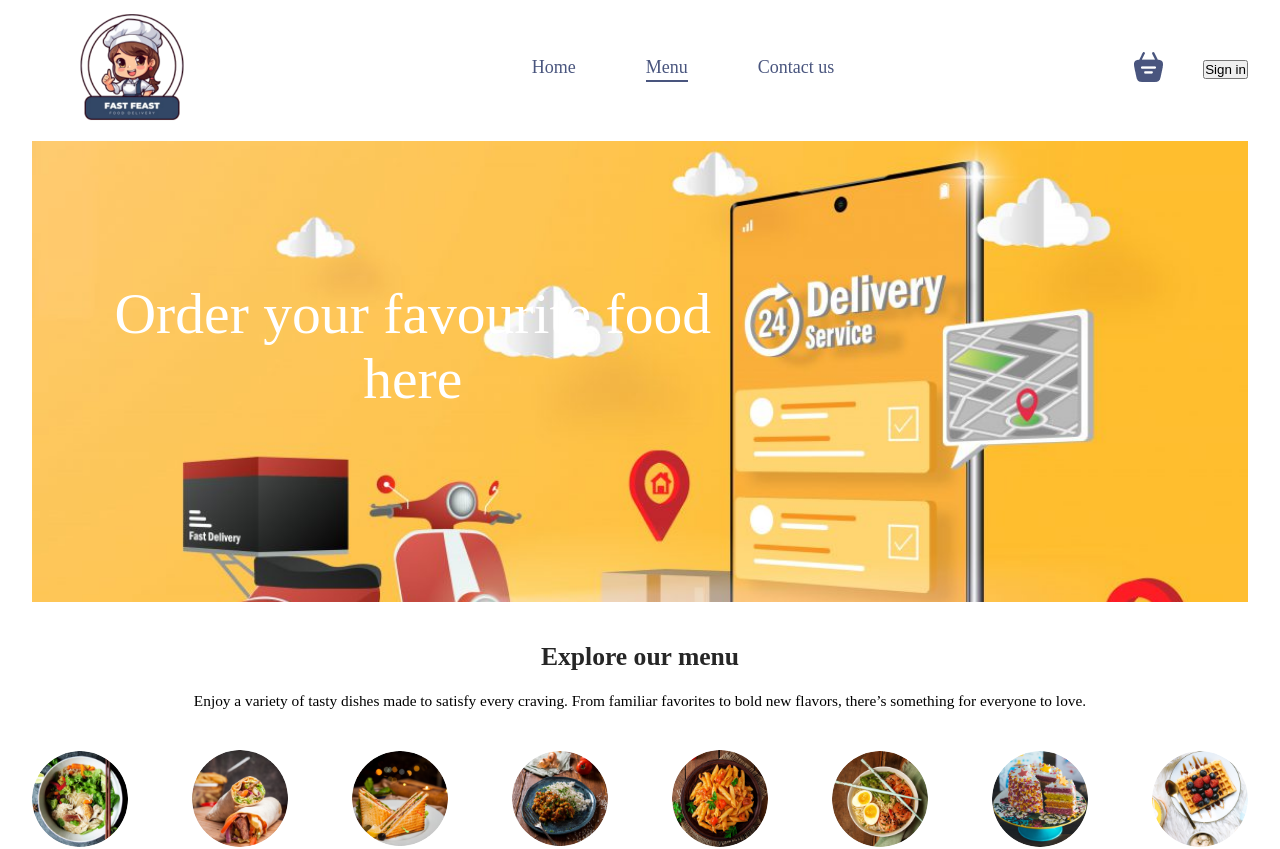
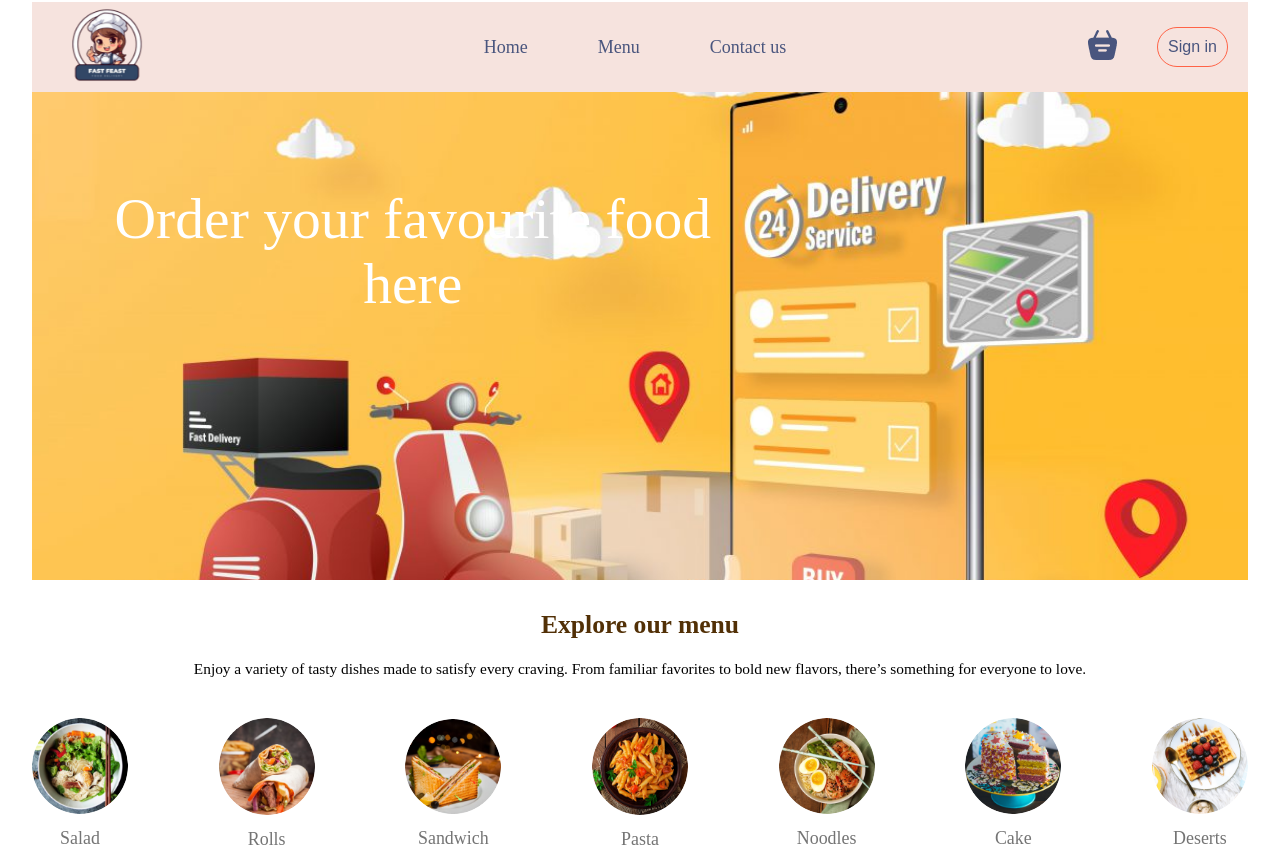
Before and after one commit to sanujis/Food-delivery-website, a React (Vite) app in the folder frontend/: page / in a window 1280 px wide. Shown: the top 849 px of the page. Built offline with nearby package versions, Linux system fonts and the light colour scheme; no server answers.

Commit message:
modified css

```diff
--- a/frontend/src/assets/assets.js
+++ b/frontend/src/assets/assets.js
@@ -95,10 +95,6 @@ export const menu_list = [
     {
         menu_name: "Sandwich",
         menu_image: menu_4
-    },
-    {
-        menu_name: "Pure Veg",
-        menu_image: menu_6
     },
     {
         menu_name: "Pasta",
--- a/frontend/src/components/ExploreMenu/ExploreMenu.css
+++ b/frontend/src/components/ExploreMenu/ExploreMenu.css
@@ -4,8 +4,8 @@
     gap: 20px;
 }
 .explore-menu h1{
-    margin-top: 40px;
-    color: #262626;
+    margin-top: 30px;
+    color: #523006;
     font-size: max(2vw,24px);
     font-weight: 600;
 }
--- a/frontend/src/components/Header/Header.css
+++ b/frontend/src/components/Header/Header.css
@@ -1,5 +1,5 @@
 .header{
-    height: 36vw;
+    height: 42vw;
     margin-top: -50px;
     background: url('../../assets/header_img.jpg') no-repeat;
     background-size: cover;
@@ -17,7 +17,7 @@
     animation: fadeIn 3s;
 }
 .header-contents h2{
-    margin-bottom: 145px;
+    margin-bottom: 210px;
     font-weight: 500;
     color: rgb(255, 255, 255);
     font-size: max(4.5vw,22px);
--- a/frontend/src/components/LoginPopup/LoginPopup.jsx
+++ b/frontend/src/components/LoginPopup/LoginPopup.jsx
@@ -63,7 +63,7 @@ const LoginPopup = ({setShowLogin}) => {
         <button type='submit'>{currentState === "Sign Up" ? "Create Account" : "Login"}</button>
         <div className="login-popup-condition">
           <input type="checkbox" required />
-          <p>By continuing, i agree to the terms of use & privacy policy.</p>
+          <p>By continuing, I agree to the terms of use & privacy policy.</p>
         </div>
         {currentState === "Login" ? (
           <p>
--- a/frontend/src/components/Navbar/Navbar.css
+++ b/frontend/src/components/Navbar/Navbar.css
@@ -1,18 +1,21 @@
-.navbar{
-    padding: 20px 0px;
+.navbar {
+    padding: 10px 0; /* Smaller padding */
     display: flex;
     justify-content: space-between;
-    align-items: center;
-    margin-top: -85px;
+    align-items: center; /* Ensures vertical centering */
+    background-color: #f6e3de;
     position: relative;
     z-index: 1;
+    height: 90px;
+    margin-top: -30px;
 }
 
-.navbar .logo{
-    width: 200px;
+.navbar .logo {
+    width: 150px;
+    height: 200px; /* Let it scale naturally */
     cursor: pointer;
     transition: 0.3s;
-    height: 200px;
+    object-fit: contain; /* Keeps aspect ratio */
 }
 
 .navbar-menu{
@@ -21,15 +24,26 @@
     gap: 70px;
     color: #49557e;
     font-size: 18px;
+    transition: 0.3s;
+    cursor: pointer;
+}
+
+.navbar-menu a:hover {
+    color: tomato; /* Change the text color on hover */
+    border-bottom: 2px solid tomato; /* Add a bottom border for highlighting */
+    transition: 0.3s ease; /* Smooth transition effect */
 }
 
 .navbar-right{
     display: flex;
     align-items: center;
     gap: 40px;
+    color: #49557e;
+    font-size: 18px;
+    transition: 0.3s;
 }
 
-.navbar-button{
+.navbar-right button{
     background: transparent;
     font-size: 16px;
     color:#49557e;
@@ -38,6 +52,10 @@
     border-radius: 50px;
     cursor: pointer;
     transition: 0.3s;
+    display: flex;
+    align-items: center;
+    font-weight: 500;
+    margin-right: 20px;
 }
 
 .navbar .button:hover{
@@ -55,6 +73,7 @@
 
 .navbar-search-icon{
     position: relative;
+    display: flex;
 }
 
 .navbar-search-icon .dot{
--- a/frontend/src/components/Navbar/Navbar.jsx
+++ b/frontend/src/components/Navbar/Navbar.jsx
@@ -5,7 +5,7 @@ import { Link, useNavigate } from 'react-router-dom';
 import { StoreContext } from '../../components/context/StoreContext';
 
 const Navbar = ({setShowLogin}) => {
-  const [menu,setMenu]=useState("menu");
+  const [menu,setMenu]=useState("");
   const {getTotalCartAmount, token, setToken}=useContext(StoreContext);
 
   const navigate=useNavigate();
--- a/frontend/src/pages/Cart/Cart.css
+++ b/frontend/src/pages/Cart/Cart.css
@@ -1,5 +1,5 @@
 .cart{
-    margin-top: 20px;
+    margin-top: 40px;
 }
 .cart-items-title{
     display: grid;
--- a/frontend/src/pages/PlaceOrder/PlaceOrder.css
+++ b/frontend/src/pages/PlaceOrder/PlaceOrder.css
@@ -3,7 +3,7 @@
     align-items: start;
     justify-content: space-between;
     gap: 50px;
-    margin-top: 20px;
+    margin-top: 40px;
 }
 .place-order-left{
     width: 100%;
--- a/frontend/src/pages/PlaceOrder/PlaceOrder.jsx
+++ b/frontend/src/pages/PlaceOrder/PlaceOrder.jsx
@@ -45,7 +45,7 @@ const PlaceOrder = () => {
           <h2>Cart Totals</h2>
           <div>
             <div className="cart-total-details">
-              <p>Subtotals</p>
+              <p>Subtotal</p>
               <p>${getTotalCartAmount()}</p>
             </div>
             <hr />
```
